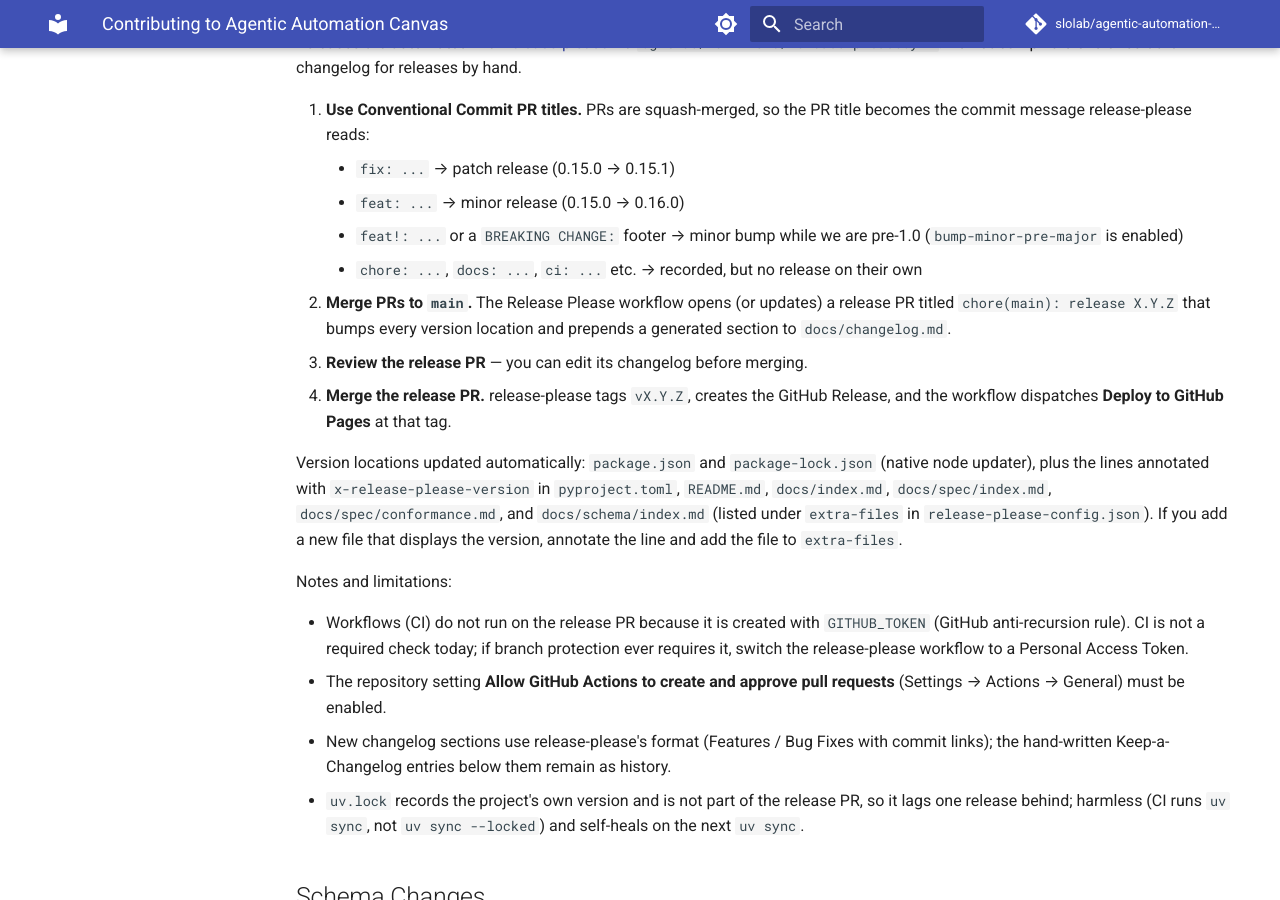
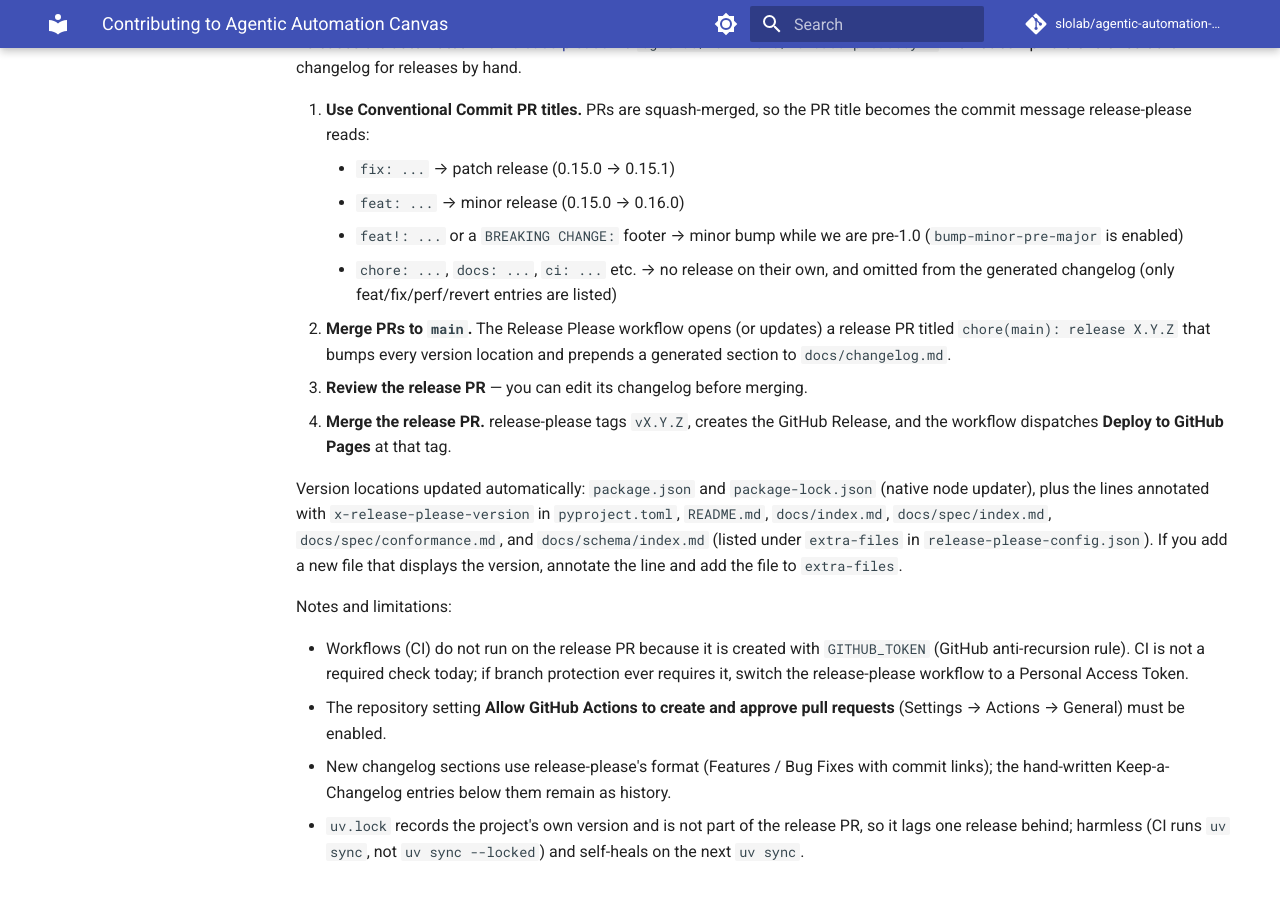
Before and after one commit to slolab/agentic-automation-canvas, an MkDocs documentation site: the page built from docs/CONTRIBUTING.md, in a window 1280 px wide and 900 px high, scrolled down 1669 px. Built offline with MkDocs 1.6.1 and Material for MkDocs 9.7.7, drawn with Linux system fonts in a browser that asks for light colours; comment, search, counter and statistics services are not loaded.

Commit message:
fix(ci): clarify changelog scope in docs, serialize release-please runs

```diff
--- a/docs/CONTRIBUTING.md
+++ b/docs/CONTRIBUTING.md
@@ -70,7 +70,8 @@ releases by hand.
     - `feat: ...` → minor release (0.15.0 → 0.16.0)
     - `feat!: ...` or a `BREAKING CHANGE:` footer → minor bump while we are pre-1.0
       (`bump-minor-pre-major` is enabled)
-    - `chore: ...`, `docs: ...`, `ci: ...` etc. → recorded, but no release on their own
+    - `chore: ...`, `docs: ...`, `ci: ...` etc. → no release on their own, and omitted
+      from the generated changelog (only feat/fix/perf/revert entries are listed)
 2. **Merge PRs to `main`.** The Release Please workflow opens (or updates) a release PR
    titled `chore(main): release X.Y.Z` that bumps every version location and prepends a
    generated section to `docs/changelog.md`.
```
Also changed, not shown: 1 other file.
